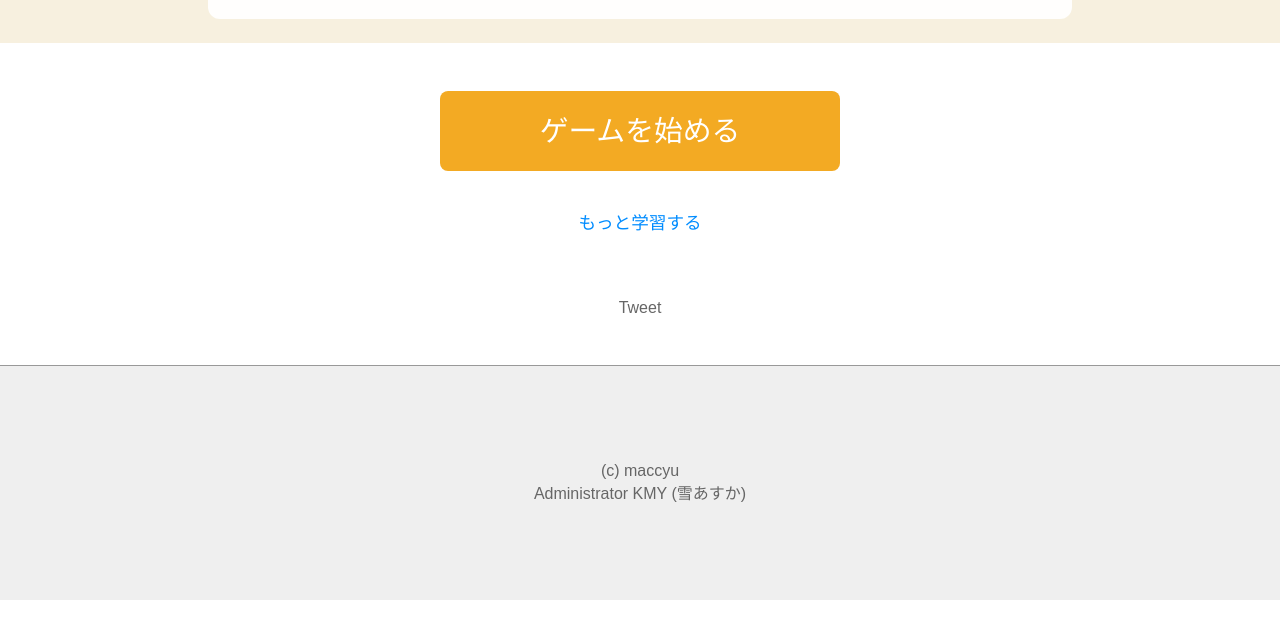
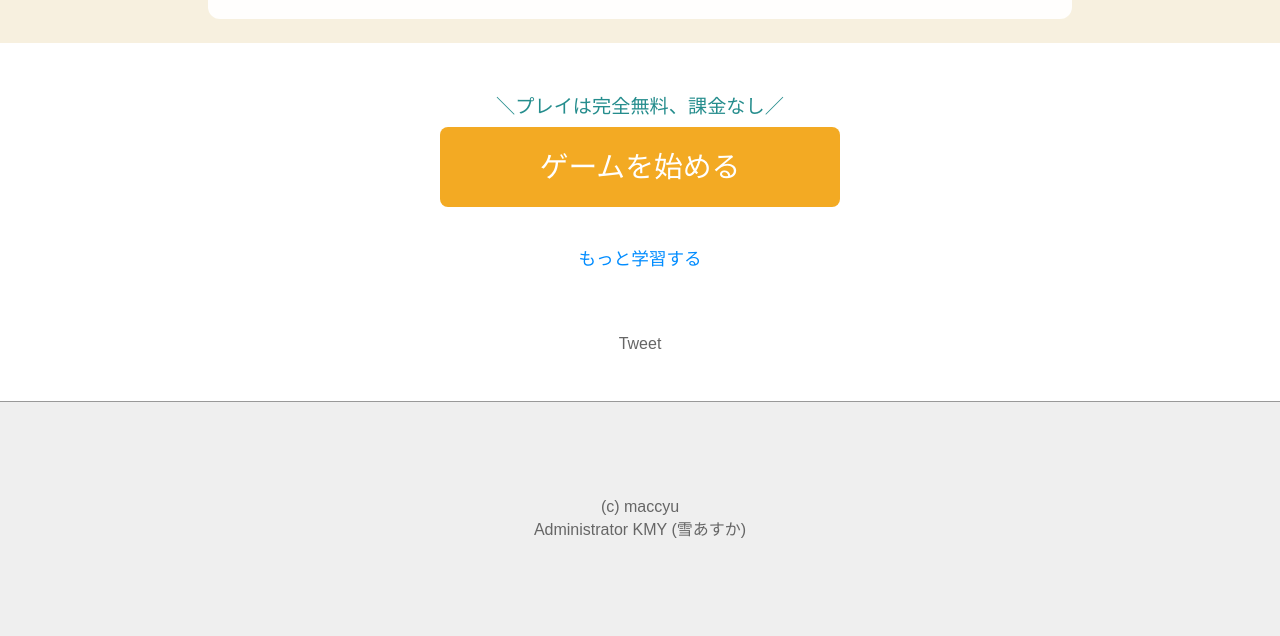
Before and after one commit to kmycode/sangokukmy-pr, a plain HTML site: page index.html in a window 1280 px wide. Shown: the part 4481-5117 px from the top of the page. Before the commit the page ends 5081 px from the top, so only its background shows below. Drawn offline with nearby package versions, Linux system fonts and the light colour scheme.

Commit message:
プレイ完全無料を追記

```diff
--- a/css/style.css
+++ b/css/style.css
@@ -136,6 +136,14 @@ h3 {
   margin-top: 16px;
 }
 
+.last .text {
+  font-size: 1.2em;
+  text-align: center;
+  color: #258d8d;
+  margin-top: 48px;
+  margin-bottom: 8px;
+}
+
 .last a.game-start {
   display: block;
   color: white;
@@ -143,7 +151,7 @@ h3 {
   width: 400px;
   max-width: 100vw;
   height: 80px;
-  margin: 48px auto 36px;
+  margin: 0 auto 36px;
   line-height: 80px;
   text-align: center;
   font-size: 1.8em;
--- a/index.html
+++ b/index.html
@@ -152,6 +152,7 @@
 
     <section class="last">
       <div class="container">
+        <div class="text">＼プレイは完全無料、課金なし／</div>
         <a class="game-start" href="https://sangoku.kmycode.net/">ゲームを始める</a>
         <a class="learn-more" href="https://w.atwiki.jp/sangokukmy9/pages/105.html">もっと学習する</a>
         <div class="tweet-container">
```
